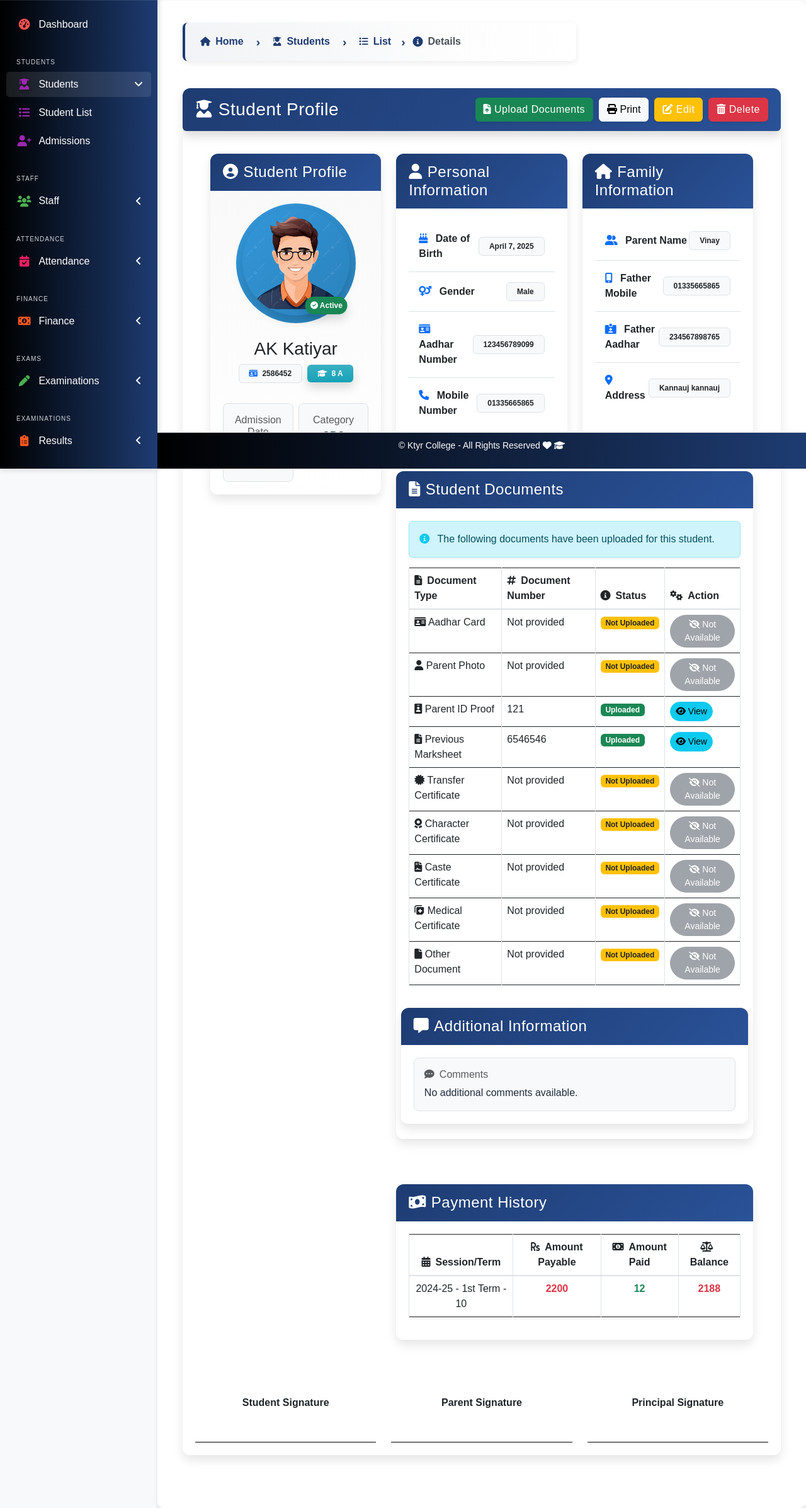
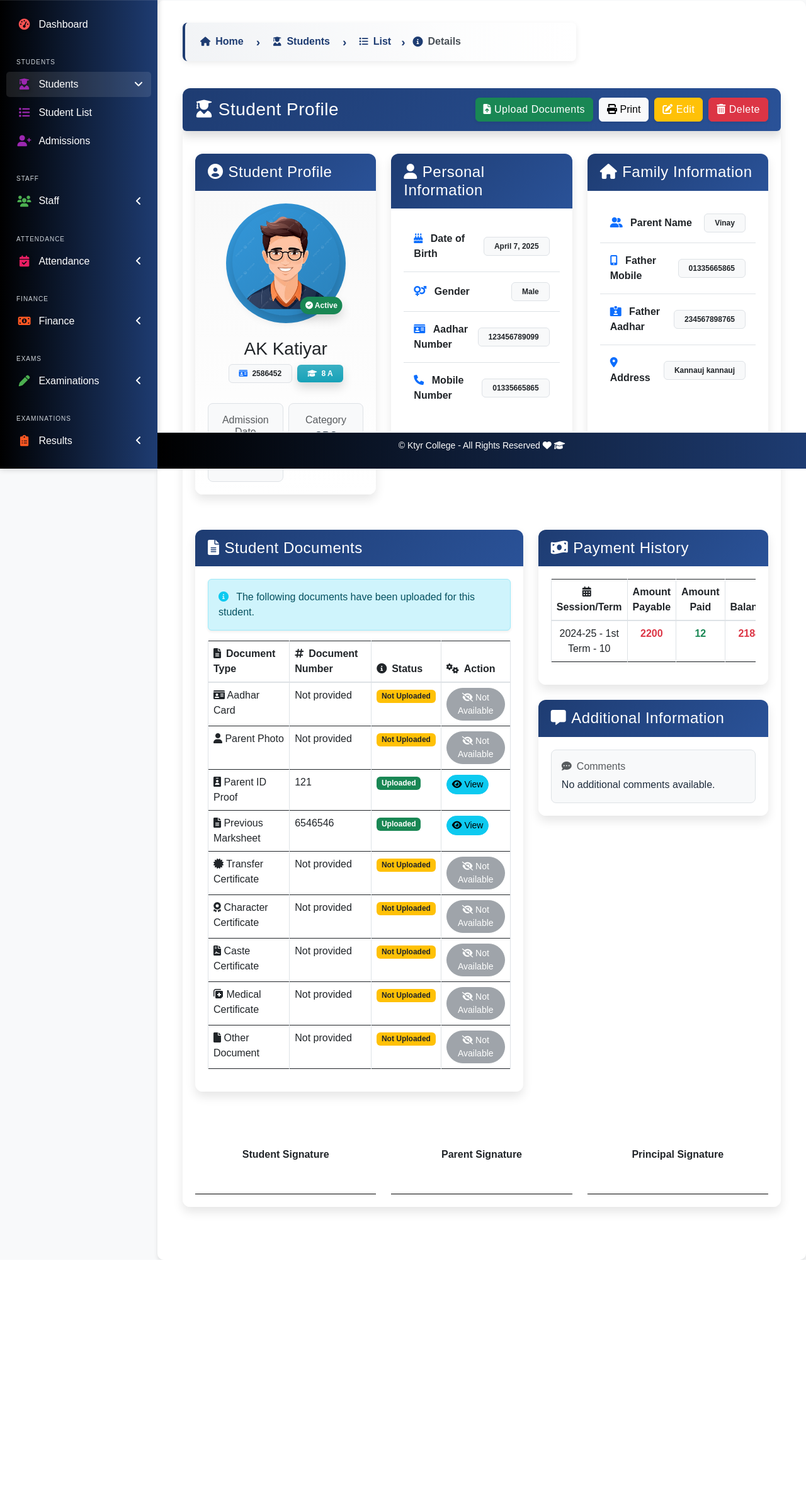
Before and after one commit to AmanKtyr/Django-School-Management-System, a Django app: page /student/3/ in a window 1280 px wide. Shown: the part 56-2450 px from the top of the page at 63% size. After the commit the page ends 2056 px from the top, so only its background shows below. Run offline with Django 3.2, Linux system fonts and the light colour scheme; a user stored in the database is signed in; data comes from the database, SQL or seed files in the repository; both versions use the stored data as it was after the commit; some libraries are stand-ins or nearby versions.

Commit message:
make some changes in student profile page

```diff
--- a/SMS/apps/students/templates/students/student_detail.html
+++ b/SMS/apps/students/templates/students/student_detail.html
@@ -1,8 +1,6 @@
 {% extends 'base.html' %}
 
 {% load static %}
-
-
 
 {% block breadcrumb-left %}
 <div class="breadcrumb-container no-print">
@@ -47,7 +45,7 @@
       <a href="{% url 'upload-student-documents' object.id %}" class="action-btn btn btn-success shadow-sm me-1" title="Upload Documents">
         <i class="fas fa-file-upload"></i> Upload Documents
       </a>
-      <button onclick="window.print()" class="action-btn btn btn-light shadow-sm me-1" title="Print Student Details">
+      <button id="printButton" class="action-btn btn btn-light shadow-sm me-1" title="Print Student Details">
         <i class="fas fa-print"></i> Print
       </button>
       <a href="{% url 'student-update' object.id %}" class="action-btn btn btn-warning shadow-sm text-white me-1" title="Edit Student Details">
@@ -97,9 +95,8 @@
 </div>
 {% endif %}
 
-
-
-<div class="container-fluid px-4 py-3">
+<!-- First Row - Student Profile, Personal Info, Family Info -->
+<div class="container-fluid px-0 py-3">
   <div class="row g-4">
     <!-- Left Column - Student Profile Card -->
     <div class="col-md-4">
@@ -224,16 +221,23 @@
             </div>
           </div>
         </div>
+      </div>
+    </div>
+  </div>
+</div>
 
-        <!-- Documents Card -->
-        <div class="col-12">
+<!-- Second Row - Documents, Payment History, Additional Information -->
+<div class="container-fluid px-0 py-3">
+  <div class="row g-4">
+    <!-- Left Column - Student Documents -->
+    <div class="col-md-7">
       {% if documents %}
       <div class="profile-section card shadow-lg border-0 rounded-4 overflow-hidden">
         <div class="card-header text-white p-3" style="background: linear-gradient(135deg, #e74c3c, #c0392b);">
           <h4 class="mb-0"><i class="fas fa-file-alt me-2"></i>Student Documents</h4>
         </div>
         <div class="card-body p-3">
-              <div class="alert alert-info  border-1 shadow-sm">
+          <div class="alert alert-info border-1 shadow-sm">
             <p class="mb-0"><i class="fas fa-info-circle text-info me-2"></i> The following documents have been uploaded for this student.</p>
           </div>
 
@@ -305,34 +309,15 @@
               </tbody>
             </table>
           </div>
-
-
+        </div>
       </div>
       {% endif %}
-
-        <!-- Comments Card -->
-        <div class="col-12">
-          <div class="profile-section card shadow-lg border-0 rounded-4 overflow-hidden">
-            <div class="card-header text-white p-3" style="background: linear-gradient(135deg, #9b59b6, #8e44ad);">
-              <h4 class="mb-0"><i class="fas fa-comment-alt me-2"></i>Additional Information</h4>
-            </div>
-            <div class="card-body p-3">
-              <div class="p-3 rounded-3 bg-light border">
-                <h6 class="text-muted mb-2"><i class="fas fa-comment-dots me-2"></i>Comments</h6>
-                <p class="mb-0">{{ object.others|default:"No additional comments available." }}</p>
-              </div>
-            </div>
-          </div>
-        </div>
-  </div>
     </div>
 
-<!-- Page break for printing -->
-<div class="page-break"></div>
-
+    <!-- Right Column - Payment History and Additional Information -->
+    <div class="col-md-5">
       <!-- Payment History Card -->
-        <div class="col-12">
-          <div class="profile-section card shadow-lg border-0 rounded-4 overflow-hidden">
+      <div class="profile-section card shadow-lg border-0 rounded-4 overflow-hidden mb-4">
         <div class="card-header text-white p-3" style="background: linear-gradient(135deg, #f39c12, #d35400);">
           <h4 class="mb-0"><i class="fas fa-money-bill-wave me-2"></i>Payment History</h4>
         </div>
@@ -343,9 +328,9 @@
                 <thead>
                   <tr>
                     <th><i class="fas fa-calendar-alt me-2"></i>Session/Term</th>
-                        <th><i class="fas fa-rupee-sign me-2"></i>Amount Payable</th>
-                        <th><i class="fas fa-money-bill-alt me-2"></i>Amount Paid</th>
-                        <th><i class="fas fa-balance-scale me-2"></i>Balance</th>
+                    <th>Amount Payable</th>
+                    <th>Amount Paid</th>
+                    <th>Balance</th>
                   </tr>
                 </thead>
                 <tbody>
@@ -361,11 +346,22 @@
               </table>
             </div>
           {% else %}
-                <div class="alert alert-info  border-1 shadow-sm">
+            <div class="alert alert-info border-1 shadow-sm">
               <p class="mb-0 text-center"><i class="fas fa-info-circle text-info me-2"></i> There is no payment history for {{ object }}</p>
             </div>
           {% endif %}
         </div>
+      </div>
+
+      <!-- Additional Information Card -->
+      <div class="profile-section card shadow-lg border-0 rounded-4 overflow-hidden">
+        <div class="card-header text-white p-3" style="background: linear-gradient(135deg, #9b59b6, #8e44ad);">
+          <h4 class="mb-0"><i class="fas fa-comment-alt me-2"></i>Additional Information</h4>
+        </div>
+        <div class="card-body p-3">
+          <div class="p-3 rounded-3 bg-light border">
+            <h6 class="text-muted mb-2"><i class="fas fa-comment-dots me-2"></i>Comments</h6>
+            <p class="mb-0">{{ object.others|default:"No additional comments available." }}</p>
           </div>
         </div>
       </div>
@@ -391,8 +387,7 @@
   </div>
 </div>
 
-
-<!-- Add some JavaScript for animations -->
+<!-- Add some JavaScript for animations and custom PDF filename -->
 <script>
   document.addEventListener('DOMContentLoaded', function() {
     // Add fade-in animation to profile sections
@@ -413,6 +408,27 @@
     const documentModal = new bootstrap.Modal(document.getElementById('documentUploadModal'));
     documentModal.show();
     {% endif %}
+
+    // Set custom filename for PDF when printing
+    const studentName = "{{ object.fullname|default:'Student' }}";
+    const studentClass = "{{ object.current_class|default:'' }}";
+    const studentSection = "{{ object.section|default:'' }}";
+    const filename = studentName + "_" + studentClass + "_" + studentSection + "_Profile";
+
+    // Create a custom print function
+    function printStudentProfile() {
+      // Set the document title which will be used as the PDF filename
+      document.title = filename;
+      // Call the print function
+      window.print();
+      // Reset the document title after printing
+      setTimeout(() => {
+        document.title = "Student Profile - School Management System";
+      }, 1000);
+    }
+
+    // Add click event listener to the print button
+    document.getElementById('printButton').addEventListener('click', printStudentProfile);
   });
 </script>
 
```
Also changed, not shown: SMS/db.sqlite3, SMS/static/dist/pngtree-vector-hand-painted-cleaning-student-png-image_3003929.jpg (deleted), 1 other file. Lines whose indentation alone changed are shown as unchanged.
